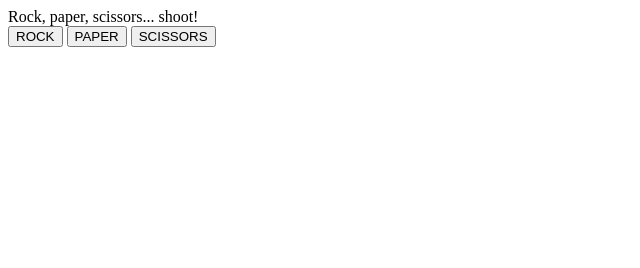
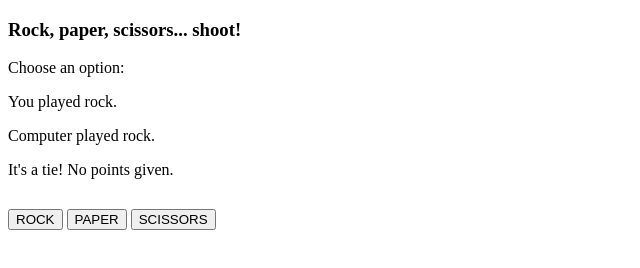
Before and after one commit to tylerfreberg/rock-paper-scissors, a plain HTML site: page index.html in a window 1280 px wide. Both pictures are taken after a click on the button "ROCK". Shown: the whole page, without its empty margins (0-640 px from the left). Drawn offline with Linux system fonts and the light colour scheme.

Commit message:
made a div to display game info

```diff
--- a/index.html
+++ b/index.html
@@ -5,7 +5,12 @@
         <title>Rock, Paper, Scissors!</title>
     </head>
     <body>
-        <div>Rock, paper, scissors... shoot!</div>
+        <div>
+            <h3>Rock, paper, scissors... shoot!</h3>
+            <div style="height: 150px;" id="gameplan">
+                <p>Choose an option:</p>
+            </div>
+        </div>
         <div id="buttoncontainer">
             <button id="rock">ROCK</button>
             <button id="paper">PAPER</button>
--- a/rockpaperscissors.js
+++ b/rockpaperscissors.js
@@ -38,11 +38,22 @@ function playRound(num) {
     let cpuNum = getComputerChoice();
     let choices = ["rock", "paper", "scissors"];
 
+    let gameplan = document.querySelector("#gameplan")
+    let playerChoice = document.createElement("p");
+    let cpuChoice = document.createElement("p");
+    let winner = document.createElement("p");
+
     // Using numbers for comparison instead of strings, as it amounts to less potential cases when you use a little math.
     switch (true) {
         // equal numbers means a tie
         case (playerNum == cpuNum):
-            alert(`You both played ${choices[playerNum]}.\nTie!\nYou: ${playerScore}\nCPU: ${cpuScore}`);
+            playerChoice.textContent = `You played ${choices[playerNum]}.`
+            cpuChoice.textContent = `Computer played ${choices[cpuNum]}.`
+            winner.textContent = `It's a tie! No points given.`
+
+            gameplan.appendChild(playerChoice)
+            gameplan.appendChild(cpuChoice)
+            gameplan.appendChild(winner)
             break;
 
         // if playerNum is less than cpuNum, and cpuNum is not 2 (scissors), then cpu beats player
```
